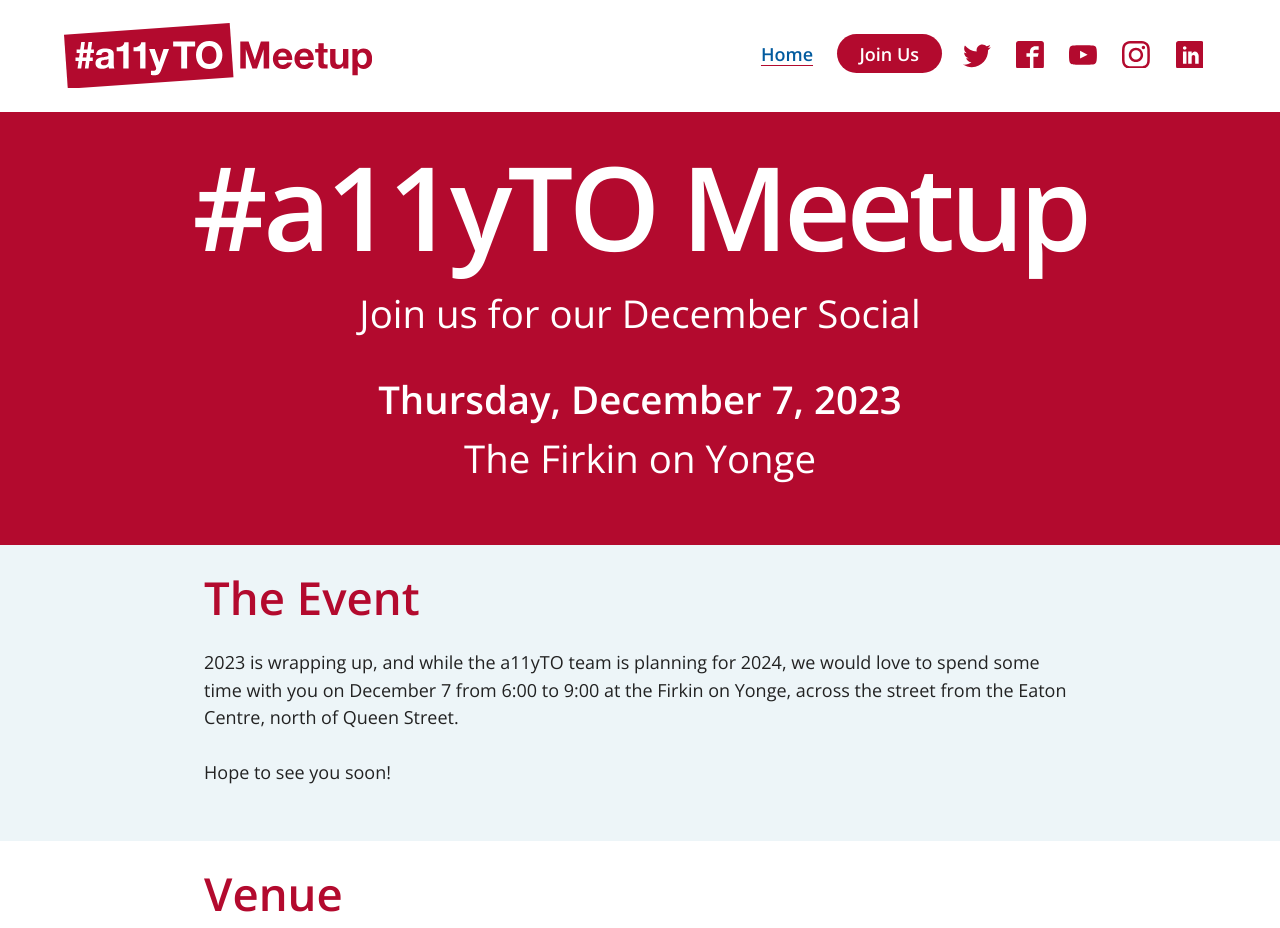
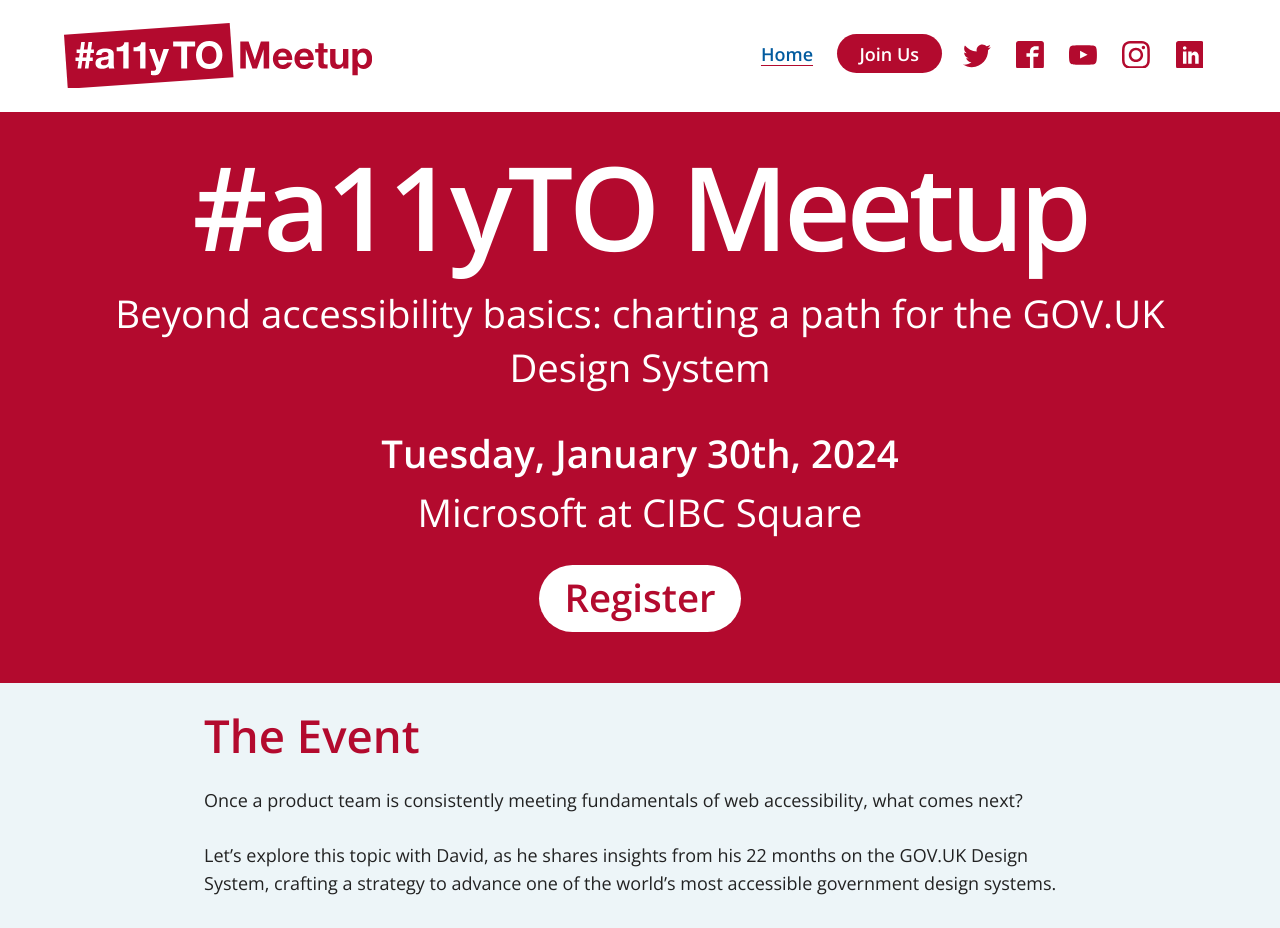
Before and after one commit to a11yTO/static-meetup-site, a Jekyll site: the page built from index.html, in a window 1280 px wide and 1400 px high, cut to the strip 0-928 px from the top of the window. Built offline with Jekyll 4.4.1, drawn with Linux system fonts in a browser that asks for light colours; some of the changed text lies outside the part shown.

Commit message:
Add January 2024 Event

```diff
--- a/_includes/header.html
+++ b/_includes/header.html
@@ -71,11 +71,11 @@
     {% if page.id == 'home' %}
     <section class="event">
       <h1 class="event-title">#{{ site.title }}</h1>
-      <h2 class="event-description">Join us for our December Social</h2>
+      <h2 class="event-description">Beyond accessibility basics: charting a path for the GOV.UK Design System</h2>
       <ul class="event-detail">
-        <li class="event-date">Thursday, December 7, 2023 </li>
-        <li class="event-location">The Firkin on Yonge</li>
-        <!-- <li class="register"><a href="#" rel="external nofollow">Register</a></li> -->
+        <li class="event-date">Tuesday, January 30th, 2024 </li>
+        <li class="event-location">Microsoft at CIBC Square</li>
+        <li class="register"><a href="#" rel="external nofollow">Register</a></li>
       </ul>
     </section>
     {% endif %}
--- a/_layouts/home.html
+++ b/_layouts/home.html
@@ -11,10 +11,10 @@
 <section aria-labelledby="travel-title" class="location">
         <h2 id="travel-title">Venue</h2>
         <div class="google-maps">
-          <iframe src="https://www.google.com/maps/embed?pb=!1m18!1m12!1m3!1d2886.7372450669613!2d-79.37963010000001!3d43.653634800000034!2m3!1f0!2f0!3f0!3m2!1i1024!2i768!4f13.1!3m3!1m2!1s0x89d4cb33576f820d%3A0xf5d0eb543f38a6fc!2sFirkin%20on%20Yonge!5e0!3m2!1sen!2sca!4v1700938529413!5m2!1sen!2sca" width="600" height="450" style="border:0;" allowfullscreen="" loading="lazy" title="Map to venue" referrerpolicy="no-referrer-when-downgrade"></iframe>
+          <iframe src="https://www.google.com/maps/embed?pb=!1m18!1m12!1m3!1d2887.199136578252!2d-79.3796743489205!3d43.64402506093955!2m3!1f0!2f0!3f0!3m2!1i1024!2i768!4f13.1!3m3!1m2!1s0x89d4cb2b7e2e6285%3A0x46372d79a92b7ac1!2sCIBC%20Square%2C%2081%20Bay%20St.%2C%20Toronto%2C%20ON%20M5J%201J5!5e0!3m2!1sen!2sca!4v1657389240086!5m2!1sen!2sca" width="600" height="450" style="border:0;" allowfullscreen="" loading="lazy" title="Map to venue" referrerpolicy="no-referrer-when-downgrade"></iframe>
         </div>
         <ul class="address">
-          <li class="venue">The Firkin on Yonge</li>
-          <li>207 Yonge St, Toronto, ON.</li>
+          <li class="venue">Microsoft at CIBC Square</li>
+          <li>81 Bay St. Toronto, ON</li>
         </ul>
       </section>
--- a/index.html
+++ b/index.html
@@ -12,5 +12,7 @@
 <p>The Greater Toronto Area (GTA) is a fantastic hub for digital accessibility and inclusive design. <strong>#a11yTO</strong> welcomes everyone to our community through our Meetups, and accessibility in general. Our goal is to provide a place for you to learn, share your experiences, ideas, and solutions and collaborate on building a more inclusive web.</p> -->
 
 <h2>The Event</h2>
-<p>2023 is wrapping up, and while the a11yTO team is planning for 2024, we would love to spend some time with you on December 7 from 6:00 to 9:00 at the Firkin on Yonge, across the street from the Eaton Centre, north of Queen Street. </p>
-<p>Hope to see you soon!</p>
+<p>Once a product team is consistently meeting fundamentals of web accessibility, what comes next?
+<p>Let’s explore this topic with David, as he shares insights from his 22 months on the GOV.UK Design System, crafting a strategy to advance one of the world’s most accessible government design systems.</p>
+<p>The process, challenges and results? Join us on January the 30th from 6pm to 8pm at Microsoft to find out. But here’s a hint: a well-placed accessibility strategy can multiply a product team’s positive impact, hopefully improving the lives of many.</p>
+<p><a href="#">Register for the event</a>.</p>
```
